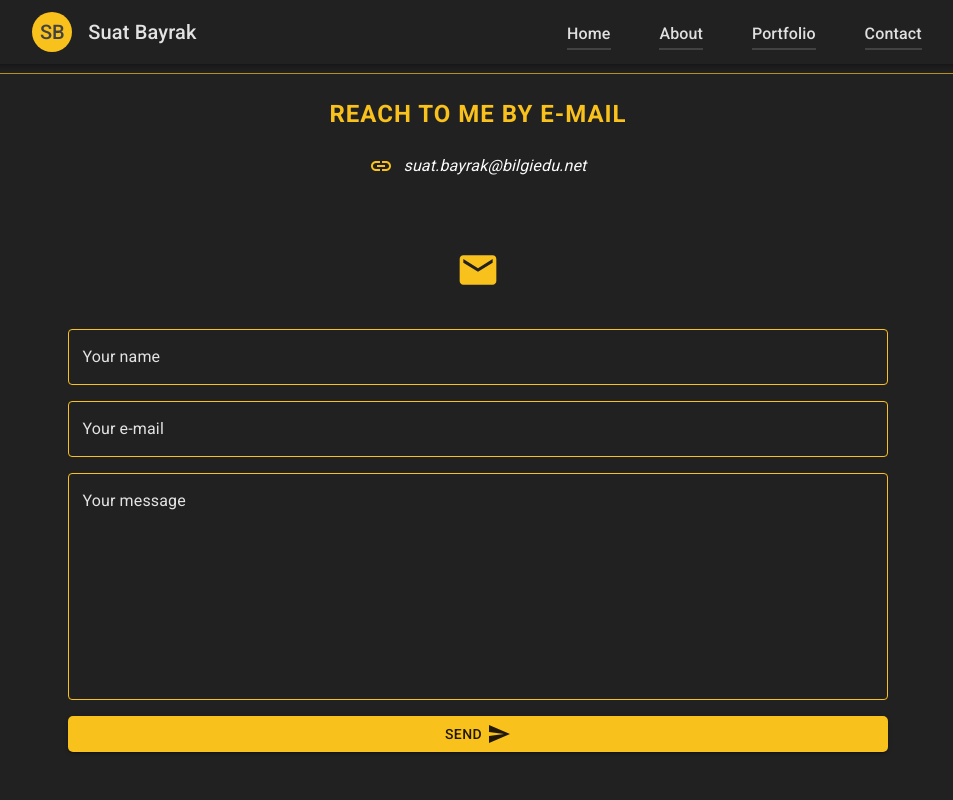
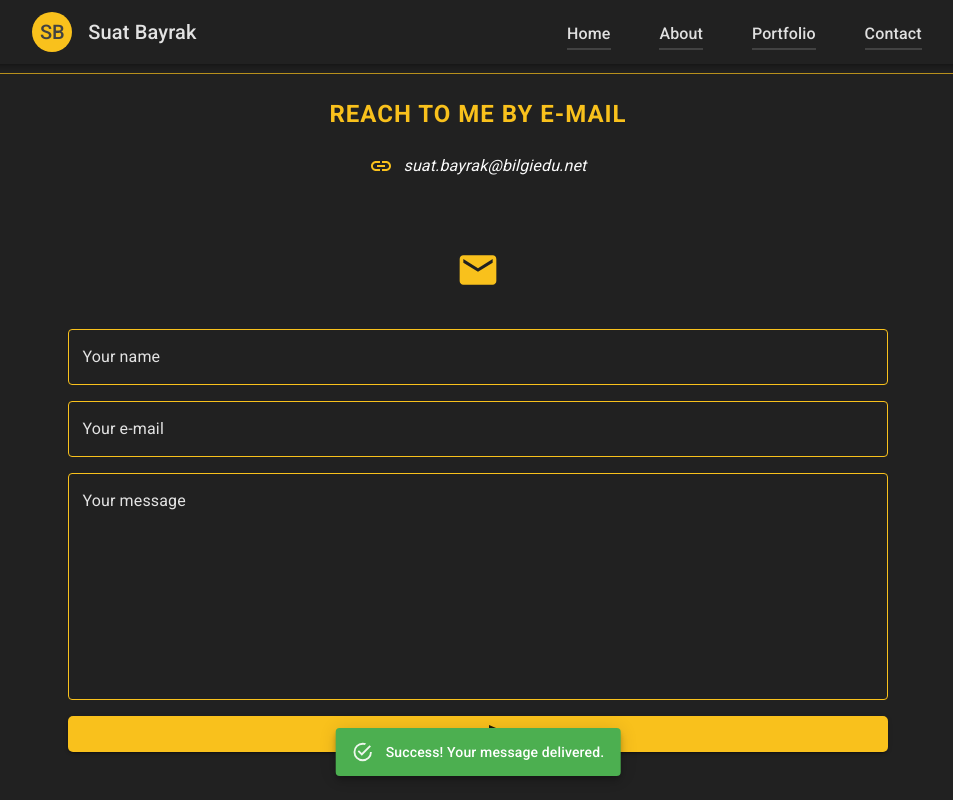
Before and after one commit to sbayrak/suatbayrak-portfolio-materialui, a React (Create React App) app: page / in a window 1280 px wide. Both pictures are taken after typing "Sample", "name@example.com", "Sample" into the empty fields and a click on the button "SEND". Shown: the part 3347-4147 px from the top of the page, without its empty margins (162-1115 px from the left). Built offline with nearby package versions, Linux system fonts and the light colour scheme.

Commit message:
Testing out SnackBar component and Netlify forms

```diff
--- a/package.json
+++ b/package.json
@@ -5,6 +5,7 @@
   "dependencies": {
     "@material-ui/core": "^4.11.3",
     "@material-ui/icons": "^4.11.2",
+    "@material-ui/lab": "^4.0.0-alpha.57",
     "@testing-library/jest-dom": "^5.11.9",
     "@testing-library/react": "^11.2.5",
     "@testing-library/user-event": "^12.8.1",
--- a/src/components/sections/Contact.js
+++ b/src/components/sections/Contact.js
@@ -1,4 +1,6 @@
+/* eslint-disable no-unused-vars */
 import React, { Fragment, useState } from 'react';
+import MuiAlert from '@material-ui/lab/Alert';
 import {
   CssBaseline,
   Container,
@@ -60,6 +62,9 @@ const CssTextField = withStyles({
     },
   },
 })(TextField);
+function Alert(props) {
+  return <MuiAlert elevation={6} variant='filled' {...props} />;
+}
 const useStyles = makeStyles((theme) => ({
   contactContainer: {
     padding: theme.spacing(2),
@@ -153,16 +158,24 @@ const Contact = () => {
   const [message, setMessage] = useState('');
   const [alert, setAlert] = useState({
     open: false,
+    msg: '',
     vertical: 'bottom',
     horizontal: 'center',
   });
-  const { vertical, horizontal, open } = alert;
+  const { vertical, horizontal } = alert;
+  const [showSnack, setShowSnack] = useState('');
 
   function emailIsValid(email) {
     return /^[^\s@]+@[^\s@]+\.[^\s@]+$/.test(email);
   }
   const handleSubmit = (e) => {
     e.preventDefault();
+    // const handleClick = (newState, msg) => () => {
+    //   setAlert({ open: true, msg: msg, ...newState });
+    //   setTimeout(() => {
+    //     setAlert(!alert);
+    //   }, 6000);
+    // };
 
     if (name && emailIsValid(email) && message) {
       fetch('/', {
@@ -177,22 +190,27 @@ const Contact = () => {
       })
         .then((res) => {
           console.log(`hello`);
-          setAlert({ open: true, ...alert });
-          onFormSubmission();
+          setShowSnack('success');
+          setTimeout(() => {
+            setShowSnack('');
+          }, 6000);
+          // let msg = 'success';
+          // handleClick(msg);
           setName('');
           setEmail('');
           setMessage('');
         })
-        .catch((error) => alert(error));
+        .catch((error) => console.log('catch'));
+    } else {
+      console.log('else');
+      setShowSnack('error');
+      setTimeout(() => {
+        setShowSnack('');
+      }, 6000);
     }
   };
 
-  const onFormSubmission = () => {
-    setTimeout(() => {
-      setAlert({ open: !alert, ...alert });
-    }, 3000);
-  };
-
+  console.log(`snackstate is ${showSnack}`);
   const classes = useStyles();
   return (
     <Fragment>
@@ -290,19 +308,48 @@ const Contact = () => {
                       variant='contained'
                       type='submit'
                       className={`${classes.formTxt}  ${classes.formBtn}`}
+                      onSubmit={handleSubmit}
                     >
                       Send <SendIcon style={{ marginLeft: '5px' }}></SendIcon>
                     </Button>
                   </form>
+
+                  {showSnack === 'error' ? (
+                    <Snackbar
+                      autoHideDuration={6000}
+                      anchorOrigin={{ vertical, horizontal }}
+                      open={showSnack}
+                      message='I love snacks'
+                      key={vertical + horizontal}
+                    >
+                      <Alert severity='error'>Please check your fields.</Alert>
+                    </Snackbar>
+                  ) : (
+                    <Snackbar
+                      autoHideDuration={6000}
+                      anchorOrigin={{ vertical, horizontal }}
+                      open={showSnack}
+                      message='I love snacks'
+                      key={vertical + horizontal}
+                    >
+                      <Alert severity='success'>
+                        Success! Your message delivered.
+                      </Alert>
+                    </Snackbar>
+                  )}
+                  {/* <Snackbar
+                    autoHideDuration={6000}
+                    anchorOrigin={{ vertical, horizontal }}
+                    open={open}
+                    message='I love snacks'
+                    key={vertical + horizontal}
+                  >
+                    <Alert severity={alert.msg}>
+                      Success! Your message delivered.
+                    </Alert>
+                  </Snackbar> */}
                 </Grid>
               </Grid>
-              <Snackbar
-                autoHideDuration={6000}
-                anchorOrigin={{ vertical, horizontal }}
-                open={open}
-                message='I love snacks'
-                key={vertical + horizontal}
-              />
             </Grid>
           </Container>
         </div>
```
Also changed, not shown: 1 other file (tests, documents, lock files or other folders).
